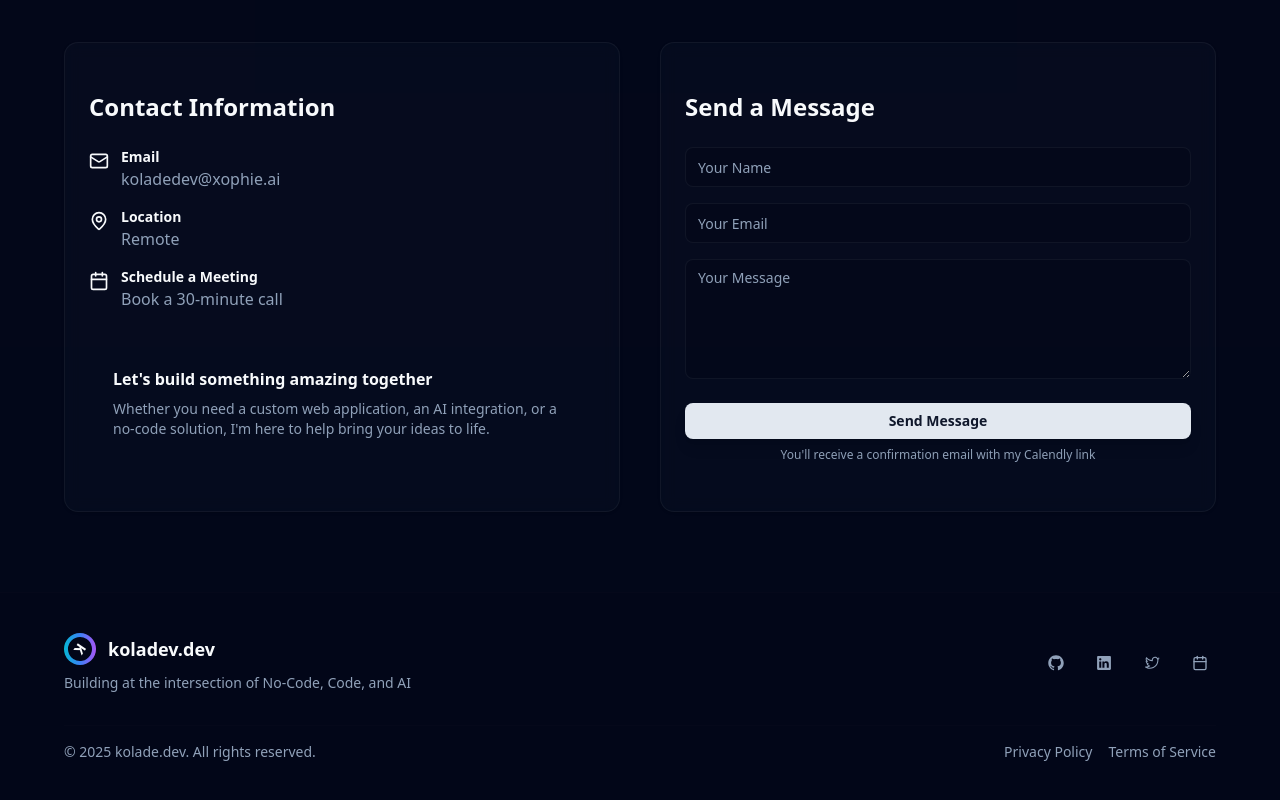
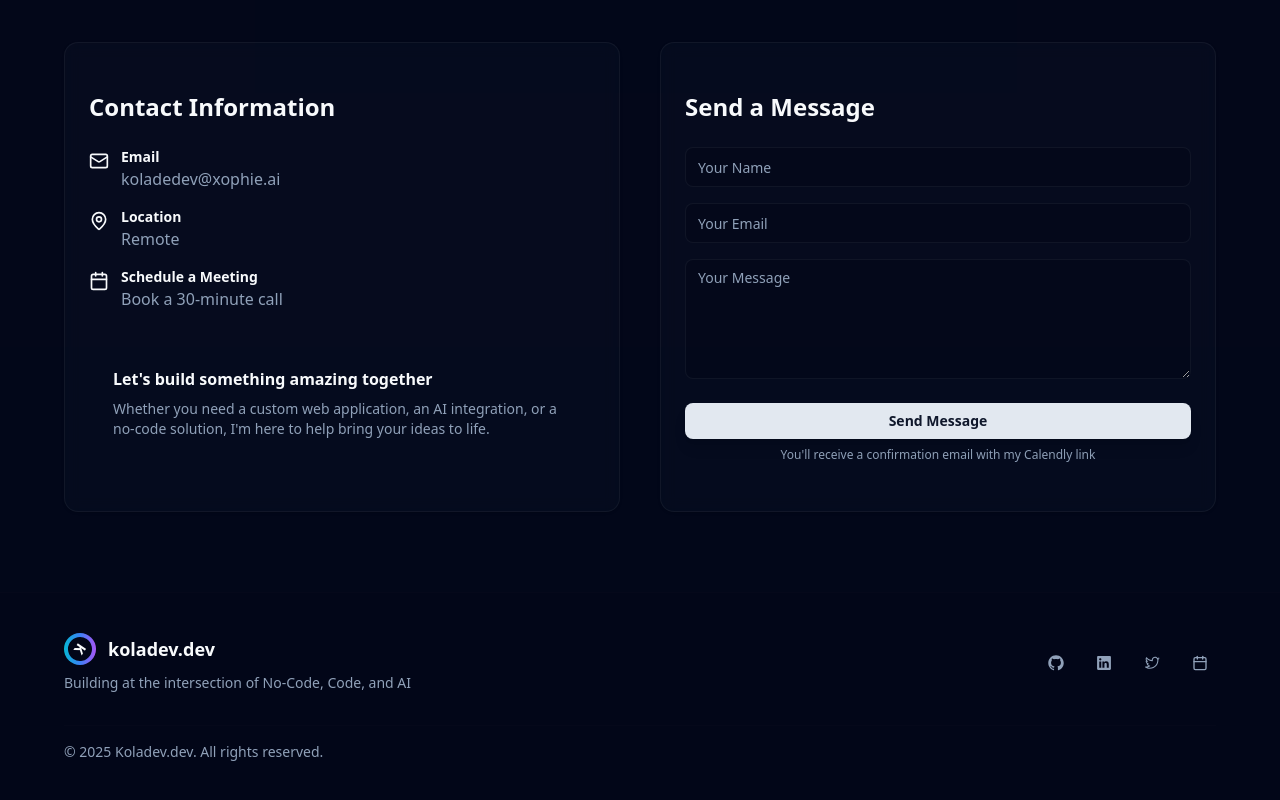
Before and after one commit to Bobarinn/Portfolio-Koladev, a Next.js app: page / in a window 1280 px wide. Shown: the part 5496-6296 px from the top of the page. Built offline with nearby package versions, Linux system fonts and the light colour scheme; no server answers.

Commit message:
Removed Terms and Prrivacy from Footer Section

```diff
--- a/src/components/sections/FooterSection.tsx
+++ b/src/components/sections/FooterSection.tsx
@@ -57,12 +57,7 @@ export const FooterSection = () => {
         </div>
 
         <div className="mt-8 pt-4 border-t border-border/10 flex flex-col md:flex-row justify-between items-center text-sm text-muted-foreground">
-          <p>&copy; {currentYear} kolade.dev. All rights reserved.</p>
-
-          <div className="flex gap-4 mt-4 md:mt-0">
-            <a href="#" className="hover:text-foreground transition-colors">Privacy Policy</a>
-            <a href="#" className="hover:text-foreground transition-colors">Terms of Service</a>
-          </div>
+          <p>&copy; {currentYear} Koladev.dev. All rights reserved.</p>
         </div>
       </div>
     </footer>
```
